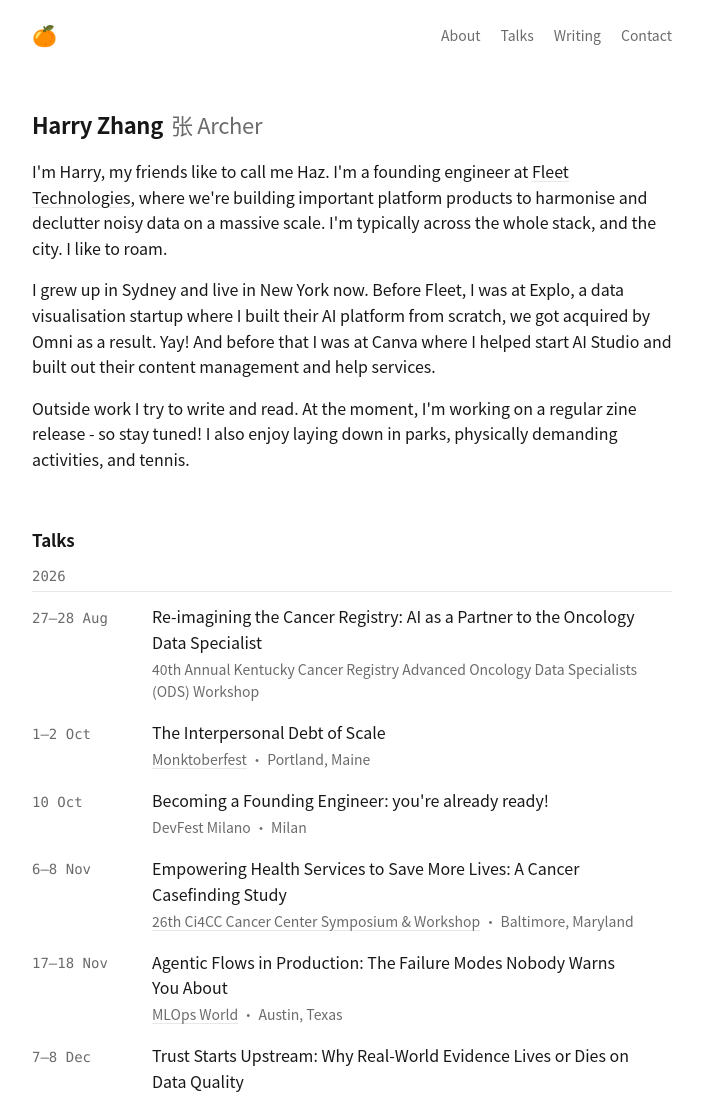
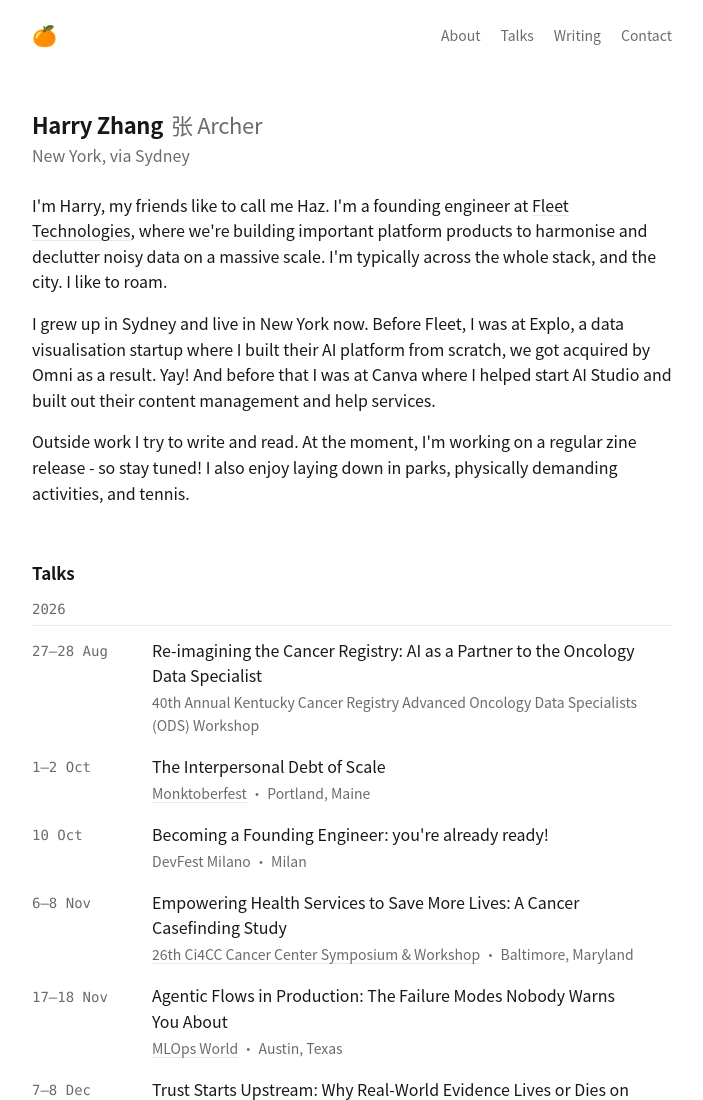
Before and after one commit to merylstreep/website_redux, an Astro site: page / in a window 1280 px wide. Shown: the top 1100 px of the page, without its empty margins (288-991 px from the left). Built offline with nearby package versions, Linux system fonts and the light colour scheme; Astro itself is replaced by a stand-in of ours.

Commit message:
Add location line under the name

```diff
--- a/src/pages/index.astro
+++ b/src/pages/index.astro
@@ -16,6 +16,7 @@ import { person, about, talks, writing, contact } from '@/content/site';
       <h1 id="name">
         {person.name} <span class="alt">{person.altName}</span>
       </h1>
+      <p class="muted where">{person.location}</p>
       <div class="about">
         {about.map((para) => <p set:html={para} />)}
       </div>
@@ -55,8 +56,11 @@ import { person, about, talks, writing, contact } from '@/content/site';
     color: var(--ink-2);
     margin-left: 0.15em;
   }
+  .where {
+    margin-top: 0.25rem;
+  }
   .about {
-    margin-top: 1.25rem;
+    margin-top: 1.5rem;
   }
   footer {
     display: flex;
```
